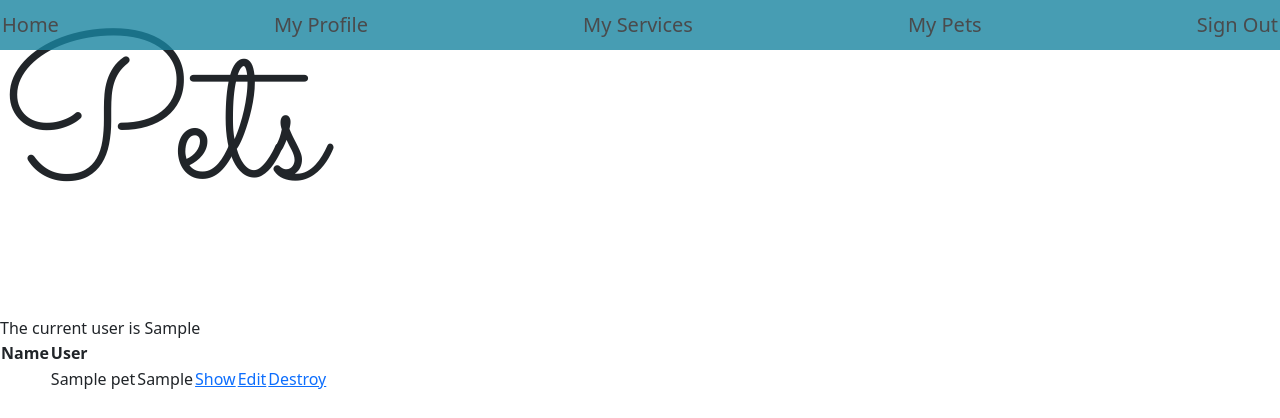
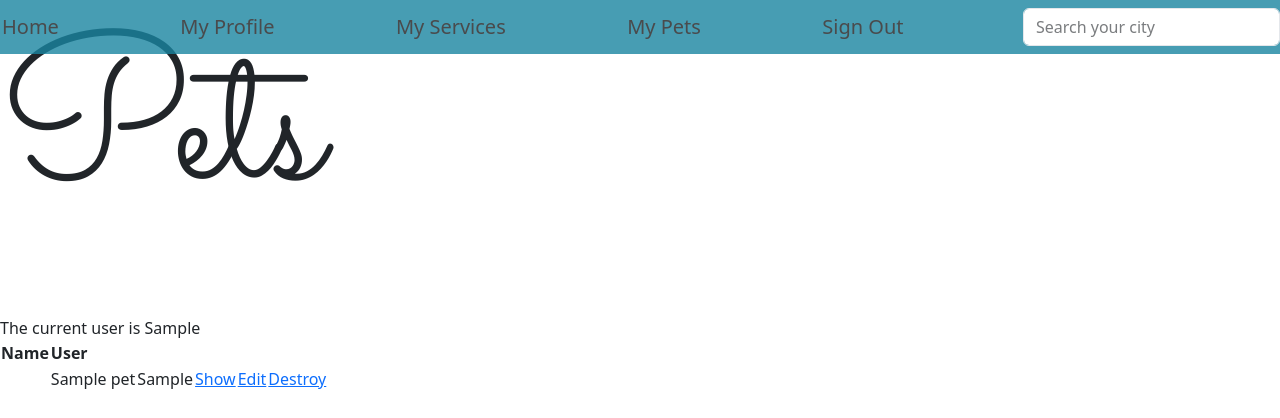
Before and after one commit to steph603/whiskr, a Rails app: page /pets in a window 1280 px wide. Shown: the top 418 px of the page. Run offline with Rails 7, Linux system fonts and the light colour scheme; a user stored in the database is signed in; tables that the repository leaves empty hold one stand-in row (values such as "Sample post"); style sheets or scripts are compiled from the project's sources; some libraries are stand-ins or nearby versions.

Commit message:
Added search bar

```diff
--- a/app/controllers/pages_controller.rb
+++ b/app/controllers/pages_controller.rb
@@ -14,6 +14,9 @@ class PagesController < ApplicationController
 
   end
 
+  def find
+  end
+
   def about
   end
 end
--- /dev/null
+++ b/app/views/pages/find.html.erb
@@ -0,0 +1 @@
+<h2> Come here to find a nurse </h2>
--- a/app/views/shared/_navbar.html.erb
+++ b/app/views/shared/_navbar.html.erb
@@ -19,5 +19,8 @@
             <%= link_to "My Pets", :pets %>
             <%= link_to "Sign Out", :destroy_user_session, method: "delete" %>
         <% end %>
+            <form class="form-inline my-2 my-md-0">
+      <input class="form-control" type="text" placeholder="Search your city" aria-label="Location">
+    </form>
     </div>
  </nav>
--- a/config/routes.rb
+++ b/config/routes.rb
@@ -7,6 +7,7 @@ Rails.application.routes.draw do
   # For details on the DSL available within this file, see https://guides.rubyonrails.org/routing.html
   get '/checkout', to: 'pages#checkout'
   get '/about', to: 'pages#about'
+  get '/find', to: 'pages#find'
   get '/my_services', to: 'services#my_services'
   root to: 'pages#home'
 
```
